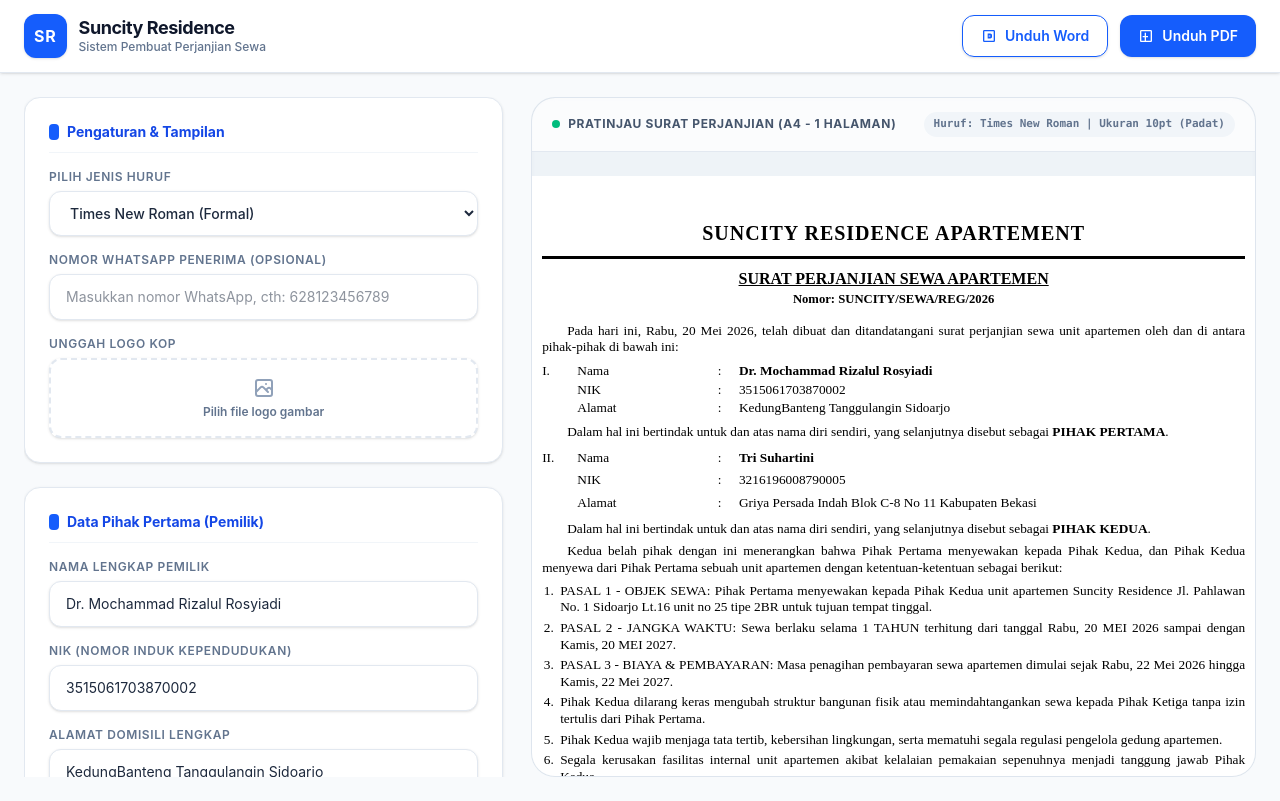
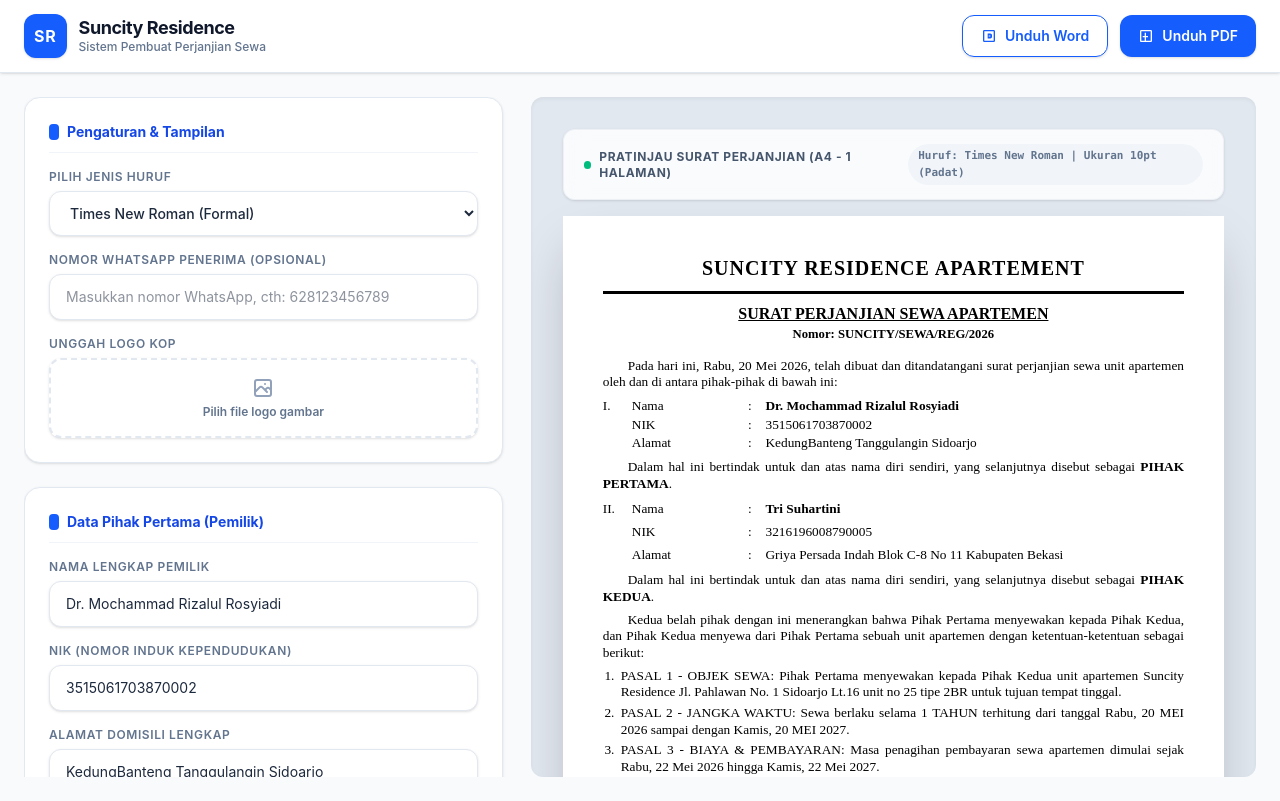
Before and after one commit to Rendirmdhnii/admsuncity, a React (Vite) app: page / in a window 1280 px wide. Built offline with nearby package versions, Linux system fonts and the light colour scheme.

Commit message:
Revisi UI/UX mobile,

```diff
--- a/src/SuratPerjanjian.jsx
+++ b/src/SuratPerjanjian.jsx
@@ -113,10 +113,13 @@
     setKetentuanUmum(ketentuanUmum.filter((_, i) => i !== index));
   };
 
-  // Ekspor PDF
+  // Ekspor PDF (dengan Temporary Export Sizing)
   const handleExportPDF = async () => {
     const element = previewRef.current;
     if (!element) return;
+
+    // Paksa ukuran kertas ke A4 (210mm) sesaat sebelum rendering ekspor
+    element.style.width = '210mm';
 
     try {
       let html2pdfInstance = window.html2pdf;
@@ -142,18 +145,25 @@
       };
 
       html2pdfInstance().from(element).set(opt).save().then(() => {
+        // Kembalikan ke mode responsif HP/Desktop setelah ekspor selesai
+        element.style.width = '';
         redirectToWhatsApp();
       });
     } catch (error) {
       console.error('Ekspor PDF gagal:', error);
+      // Kembalikan ke mode responsif HP/Desktop jika ekspor gagal
+      element.style.width = '';
       alert('Gagal mengekspor PDF. Harap periksa koneksi internet Anda untuk memuat pustaka ekspor.');
     }
   };
 
-  // Ekspor Word
+  // Ekspor Word (dengan Temporary Export Sizing)
   const handleExportWord = () => {
     const element = previewRef.current;
     if (!element) return;
+
+    // Paksa ukuran kertas ke A4 (210mm) sesaat untuk mengambil innerHTML yang terformat A4
+    element.style.width = '210mm';
 
     const htmlContent = element.innerHTML;
     const namaAman = pihak2.nama.trim().replace(/\s+/g, '_');
@@ -224,6 +234,8 @@
     document.body.removeChild(a);
     URL.revokeObjectURL(url);
 
+    // Kembalikan ke mode responsif HP/Desktop setelah ekspor selesai
+    element.style.width = '';
     redirectToWhatsApp();
   };
 
@@ -292,7 +304,7 @@
       </header>
 
       {/* Konten Utama */}
-      <main className="flex-1 flex flex-col lg:flex-row gap-6 p-4 pb-28 lg:pb-6 lg:p-6 overflow-hidden">
+      <main className="flex-1 flex flex-col lg:flex-row gap-6 p-4 pb-28 lg:pb-6 lg:p-6 overflow-hidden items-start">
 
         {/* Panel Form Editor (Kiri) - Lebar Desktop: w-2/5 */}
         <section className={`w-full lg:w-2/5 flex flex-col gap-6 max-h-[calc(100vh-145px)] lg:max-h-[calc(100vh-120px)] overflow-y-auto pr-1 pb-20 lg:pb-0 ${
@@ -577,10 +589,10 @@
         </section>
 
         {/* Panel Pratinjau Kertas A4 (Kanan) - Lebar Desktop: w-3/5 */}
-        <section className={`w-full lg:w-3/5 flex flex-col bg-slate-200/60 border border-slate-300/40 rounded-3xl overflow-hidden shadow-inner relative min-h-[500px] max-h-[calc(100vh-145px)] lg:max-h-[calc(100vh-120px)] ${
-          activeTab === 'preview' ? 'flex' : 'hidden lg:flex'
+        <section className={`w-full lg:w-3/5 bg-slate-200 p-4 lg:p-8 rounded-xl overflow-y-auto overflow-x-hidden shadow-inner h-fit max-h-[calc(100vh-145px)] lg:max-h-[calc(100vh-120px)] lg:sticky lg:top-24 ${
+          activeTab === 'preview' ? 'block' : 'hidden lg:block'
         }`}>
-          <div className="bg-white/80 backdrop-blur-md border-b border-slate-200 px-5 py-3.5 flex items-center justify-between z-10 shrink-0">
+          <div className="bg-white/80 backdrop-blur-md border border-slate-200/50 px-5 py-3.5 flex items-center justify-between z-10 shrink-0 mb-4 rounded-xl shadow-sm">
             <span className="text-xs font-bold text-slate-600 uppercase tracking-wider flex items-center gap-2">
               <span className="w-2 h-2 rounded-full bg-emerald-500 animate-pulse"></span>
               Pratinjau Surat Perjanjian (A4 - 1 Halaman)
@@ -590,21 +602,13 @@
             </span>
           </div>
 
-          {/* Area Viewer dengan overflow-x-auto agar kertas A4 tidak terpotong & bisa digeser horizontal di HP */}
-          <div className="flex-1 p-4 md:p-6 pb-20 lg:pb-6 overflow-y-auto overflow-x-auto bg-slate-100/60 flex justify-start lg:justify-center items-start">
-
-            {/* Kertas A4 (Format Padat, flex-shrink-0 untuk mencegah penyusutan) */}
+          {/* Kertas A4 responsif yang teksnya membungkus tanpa scrollbar mendatar */}
           <div
             ref={previewRef}
-              className="bg-white text-black shadow-lg rounded-sm flex-shrink-0 mx-auto print:shadow-none"
+            className="bg-white text-black text-[10pt] leading-[1.25] p-8 md:p-10 shadow-2xl mx-auto w-full max-w-[210mm] break-words transition-all duration-300 print:shadow-none box-border"
             style={{
-                width: '210mm',
               minHeight: '297mm',
-                padding: '12mm 12mm 12mm 12mm',
-                fontFamily: `${fontPilihan}, 'Times New Roman', Times, serif`,
-                fontSize: '10pt',
-                lineHeight: '1.25',
-                boxSizing: 'border-box'
+              fontFamily: `${fontPilihan}, 'Times New Roman', Times, serif`
             }}
           >
             {/* Header Kop Surat Dinamis */}
@@ -742,8 +746,6 @@
               </tbody>
             </table>
           </div>
-
-          </div>
         </section>
 
       </main>
```
Lines whose indentation alone changed are shown as unchanged.
